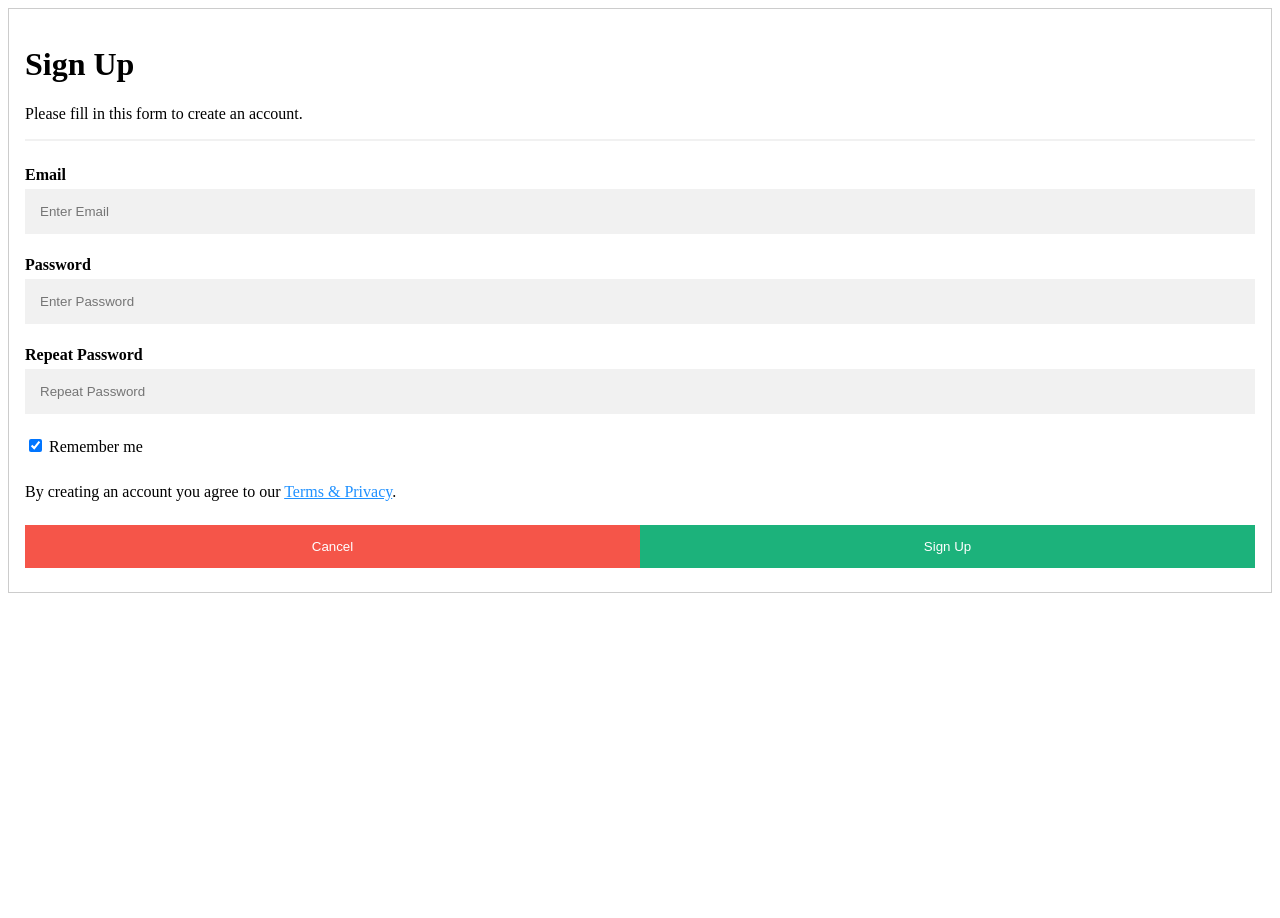
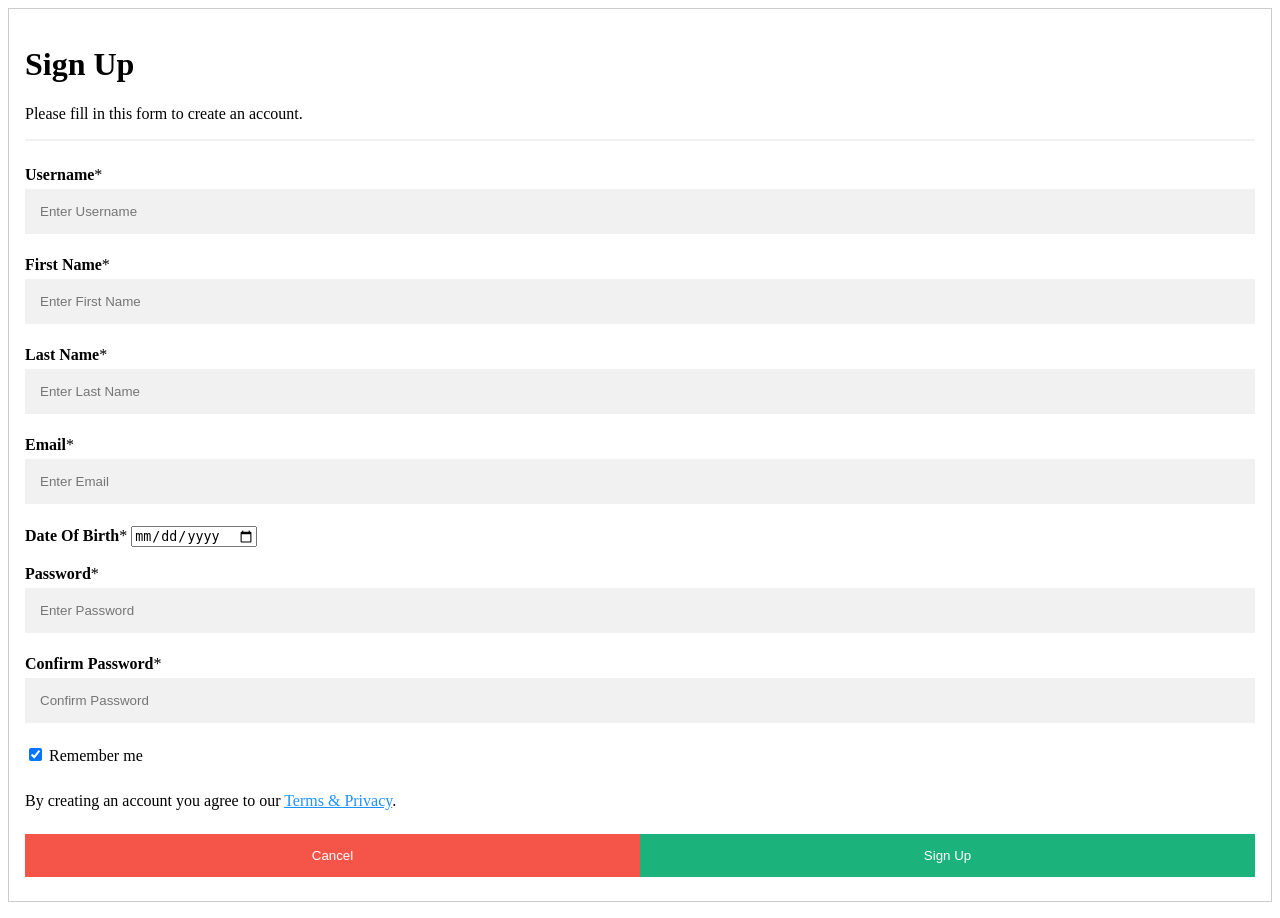
Before and after one commit to chenghong99/CarWebsite, a Django app: template app/templates/app/signup.html in a window 1280 px wide. Before the commit the page ends 593 px from the top, so only its background shows below. Run offline with Django 3.2, Linux system fonts and the light colour scheme; the template is opened without the code that fills it, so the values that code supplies are empty.

Commit message:
fourth commit

```diff
--- a/app/templates/app/signup.html
+++ b/app/templates/app/signup.html
@@ -1,4 +1,5 @@
-<form action="action_page.php" style="border:1px solid #ccc">
+<form style="border:1px solid #ccc" method="POST">
+    {% csrf_token %}
     {% load static %}
     <link rel ="stylesheet" href="{% static "signup.css" %}">
     <div class="container">
@@ -6,14 +7,28 @@
       <p>Please fill in this form to create an account.</p>
       <hr>
 
-      <label for="email"><b>Email</b></label>
-      <input type="text" placeholder="Enter Email" name="email" required>
+      <label for="username"><b>Username</b><span class="asteriskField">*</span></label>
+      <input type="text" placeholder="Enter Username" name="username" maxlength="256" required>
 
-      <label for="psw"><b>Password</b></label>
+      <label for="firstName"><b>First Name</b><span class="asteriskField">*</label>
+      <input type="text" placeholder="Enter First Name" name="firstName" maxlength="64" required>
+
+      <label for="lastName"><b>Last Name</b><span class="asteriskField">*</label>
+      <input type="text" placeholder="Enter Last Name" name="lastName" maxlength="64" required>
+
+      <label for="email"><b>Email</b><span class="asteriskField">*</span></label>
+      <input type="text" placeholder="Enter Email" name="email" maxlength="256" required>
+
+      <label for="DOB"><b>Date Of Birth</b><span class="asteriskField">*</label>
+      <input type="date" placeholder="Enter Date Of Birth" name="DOB" required>
+
+      <br/><br/>
+
+      <label for="psw"><b>Password</b><span class="asteriskField">*</label>
       <input type="password" placeholder="Enter Password" name="psw" required>
 
-      <label for="psw-repeat"><b>Repeat Password</b></label>
-      <input type="password" placeholder="Repeat Password" name="psw-repeat" required>
+      <label for="psw-repeat"><b>Confirm Password</b><span class="asteriskField">*</label>
+      <input type="password" placeholder="Confirm Password" name="psw-repeat" required>
 
       <label>
         <input type="checkbox" checked="checked" name="remember" style="margin-bottom:15px"> Remember me
```
Also changed, not shown: app/views.py (+23 -1 lines).
